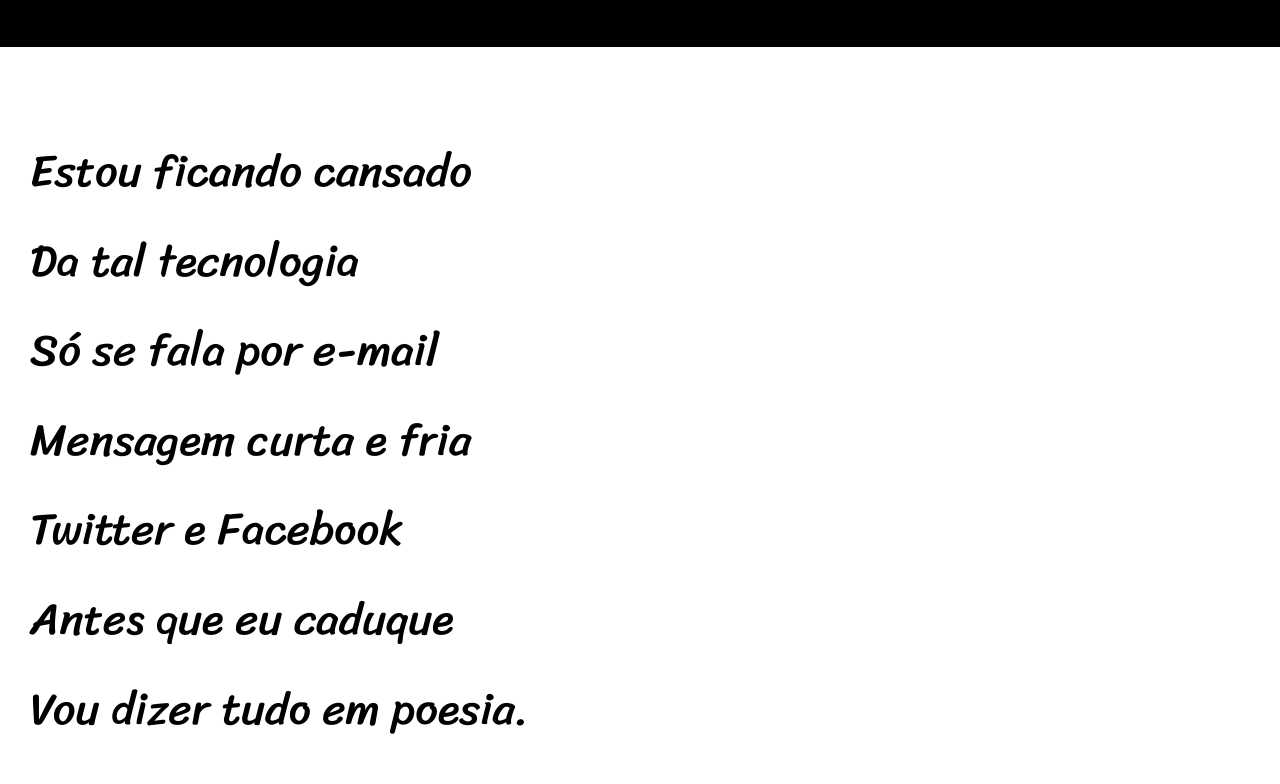
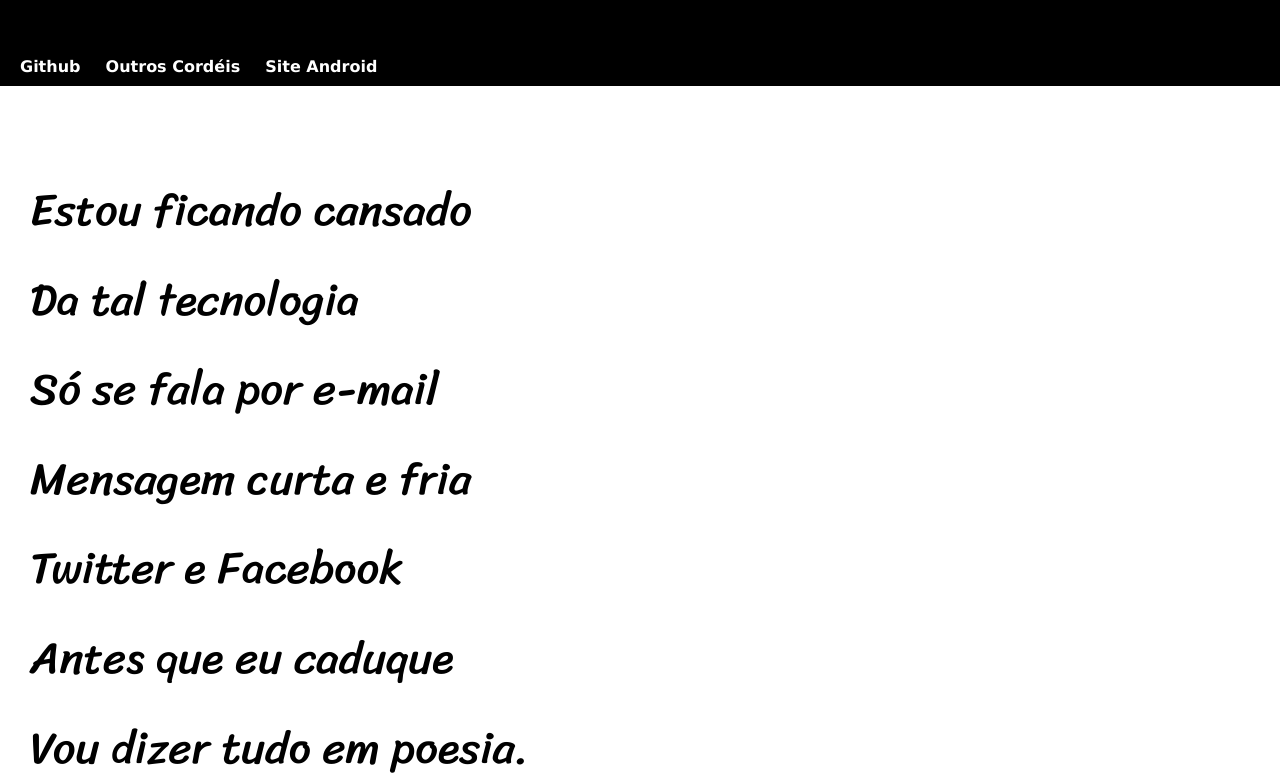
Before and after one commit to zIthalo/projeto-cordel, a plain HTML site: page index.html in a window 1280 px wide. Shown: the part 160-944 px from the top of the page. Drawn offline with Linux system fonts and the light colour scheme.

Commit message:
criando novos recursos

```diff
--- a/estilo/style.css
+++ b/estilo/style.css
@@ -33,6 +33,26 @@ header{
     background-color: black;
     color: white;
     text-align: center;
+}
+
+nav{
+    background-color: black;
+    padding: 10px;
+    box-shadow: 0px 0px 5px rgba(0, 0, 0, 0.263);
+}
+
+nav > a{
+    text-decoration: none;
+    color: white;
+    padding: 10px;
+    font-weight: bolder;
+    transition-duration: .3s;
+}
+
+nav > a:hover{
+    border-radius: 5px;
+    background-color: wheat;
+    color: black;
 }
 
 header > h1{
--- a/index.html
+++ b/index.html
@@ -15,6 +15,11 @@
 
 
     </header>
+    <nav>
+        <a href="https://github.com/zIthalo" target="_blank" rel="external">Github</a>
+        <a href="#" target="_self">Outros Cordéis</a>
+        <a href="https://zithalo.github.io/html-css-gg/challenges/modulo2/des10/android.html" target="_blank" rel="external">Site Android</a>
+    </nav>
 
 <section class="normal">
     <p>
@@ -104,6 +109,6 @@
 </section>
 </body>
 <footer>
-    Site criado por <a href="github.com/zithalo" target="_blank">Ithalo Willian</a>
+    Site criado por <a href="https://github.com/zIthalo" target="_blank" rel="external">Ithalo Willian</a>
 </footer>
 </html>
```
